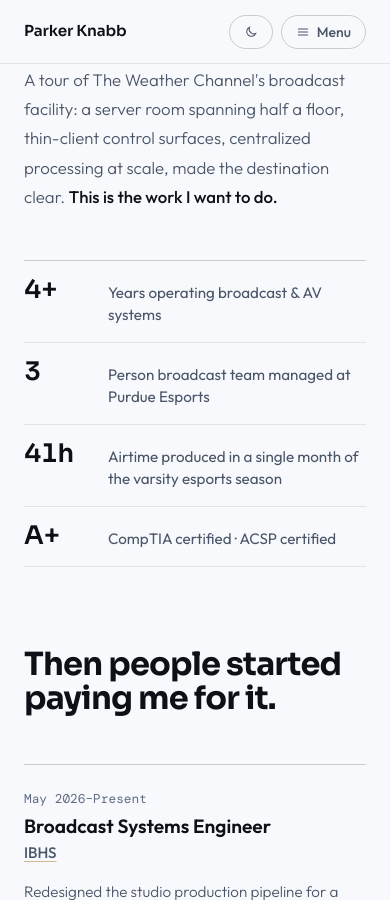
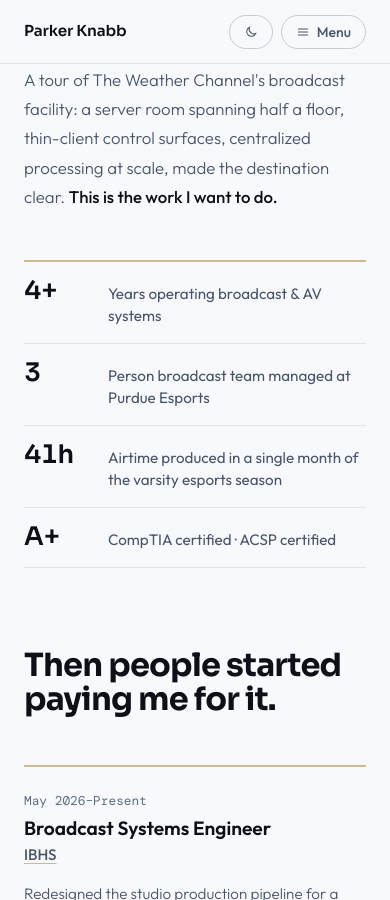
Before and after one commit to parkerknabb/parkerknabb.github.io, a Jekyll site: the page built from index.html, in a window 390 px wide and 900 px high, scrolled down 1601 px. Built offline with Jekyll 4.4.1, drawn with Linux system fonts in a browser that asks for light colours; some web fonts are replaced.

Commit message:
design: bring a bit of the gold back

```diff
--- a/assets/css/style.css
+++ b/assets/css/style.css
@@ -448,7 +448,7 @@
 .about-text p + p { margin-top: 20px; }
 .about-text strong { color: var(--text); font-weight: 500; }
 
-.facts { border-top: 1px solid var(--border-strong); }
+.facts { border-top: 2px solid var(--accent); }
 .fact {
   display: grid;
   grid-template-columns: 4.25rem minmax(0, 1fr);
@@ -474,7 +474,9 @@
 /* ── RUNDOWN ROWS ──
    Experience, credits, and skills share one ruled-list anatomy:
    a narrow meta column (dates, group names) and the content. */
-.rundown { border-top: 1px solid var(--border-strong); }
+/* Every rundown opens on a gold header rule: the one structural accent
+   that repeats section to section. */
+.rundown { border-top: 2px solid var(--accent); }
 .rd-row {
   display: grid;
   grid-template-columns: var(--meta-col) minmax(0, 1fr);
@@ -691,17 +693,29 @@
 }
 .gallery-thumb:focus-visible { border-radius: var(--radius-sm); }
 
-/* ── CONTACT ── */
-#contact { padding-bottom: 128px; }
+/* ── CONTACT ──
+   The closing segment goes to air: a full-bleed Boilermaker Gold field
+   with ink type. The page's one large block of color. */
+#contact {
+  --contact-ink: var(--accent-ink);
+  --contact-ink-mid: #4A3F28;
+  max-width: none;
+  margin-top: 104px;
+  padding: 104px max(var(--pad-x), calc((100% - var(--max-width)) / 2 + var(--pad-x))) 120px;
+  background: var(--accent);
+  color: var(--contact-ink);
+}
 #contact h2 { margin-bottom: 20px; }
 #contact p {
-  color: var(--text-mid);
+  color: var(--contact-ink-mid);
   font-size: 1.05rem;
-  font-weight: 300;
+  font-weight: 400;
   line-height: 1.7;
   max-width: 46ch;
   margin-bottom: 28px;
 }
+#contact ::selection { background: var(--contact-ink); color: var(--accent); }
+#contact :focus-visible { outline-color: var(--contact-ink); }
 .contact-email {
   display: inline-block;
   font-family: var(--font-display);
@@ -711,22 +725,33 @@
   line-height: 1.2;
   overflow-wrap: anywhere;
   text-decoration: underline;
-  text-decoration-color: var(--accent);
+  text-decoration-color: currentColor;
   text-decoration-thickness: 2px;
   text-underline-offset: 8px;
-  transition: color 0.15s;
+  transition: text-decoration-thickness 0.15s, text-underline-offset 0.15s;
 }
-.contact-email:hover { color: var(--accent-text); }
+.contact-email:hover {
+  text-decoration-thickness: 4px;
+  text-underline-offset: 6px;
+}
 .contact-links {
   display: flex;
   gap: 12px;
   flex-wrap: wrap;
   margin-top: 36px;
 }
+#contact .btn-secondary {
+  color: var(--contact-ink);
+  border-color: rgba(26,18,0,0.35);
+}
+#contact .btn-secondary:hover {
+  background: var(--contact-ink);
+  border-color: var(--contact-ink);
+  color: var(--accent);
+}
 
 /* ── FOOTER ── */
 footer {
-  border-top: 1px solid var(--border);
   padding: 24px var(--pad-x);
   display: flex;
   justify-content: space-between;
@@ -769,7 +794,7 @@
   .nav-links li:last-child a { border-bottom: none; }
 
   section { padding: 80px 24px 0; }
-  #contact { padding-bottom: 96px; }
+  #contact { margin-top: 80px; padding: 80px 24px 96px; }
   #hero { padding: 104px 24px 88px; }
   .hero-frame {
     --hf-side: 12px;
```
